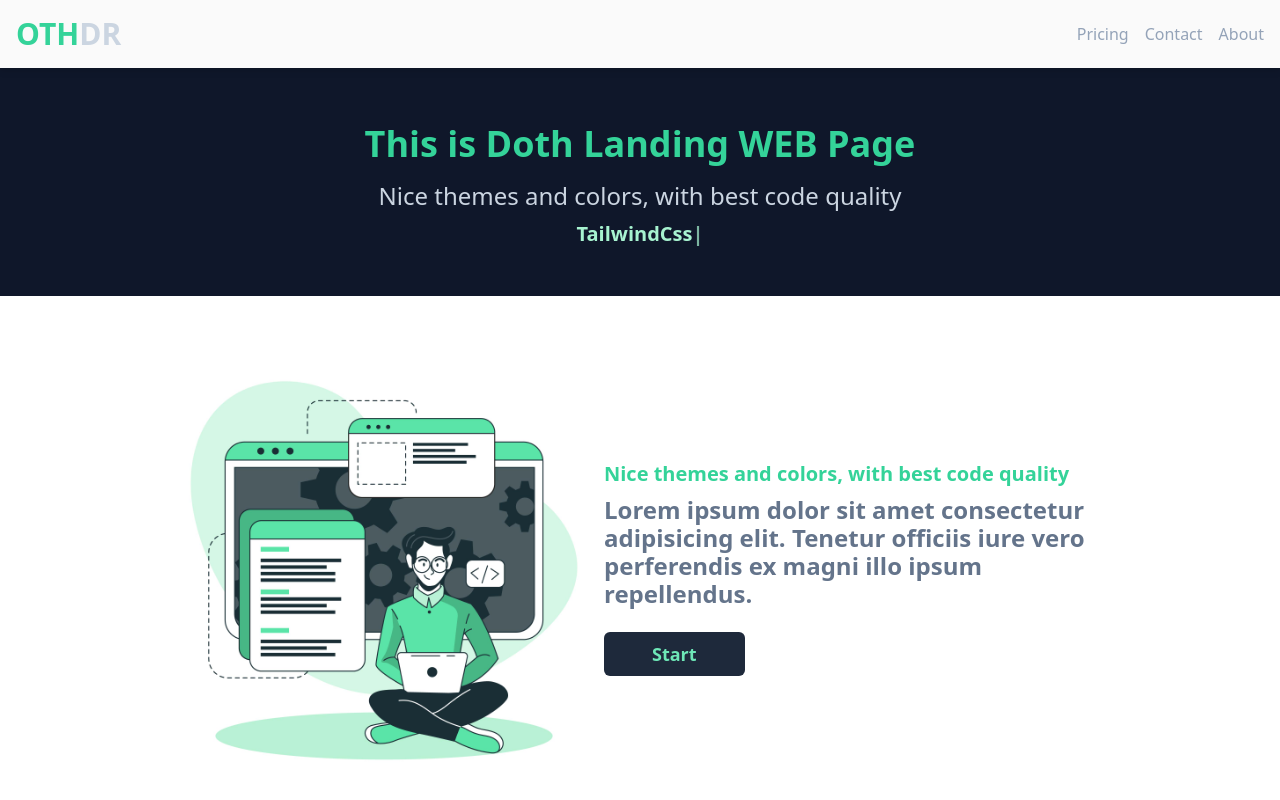
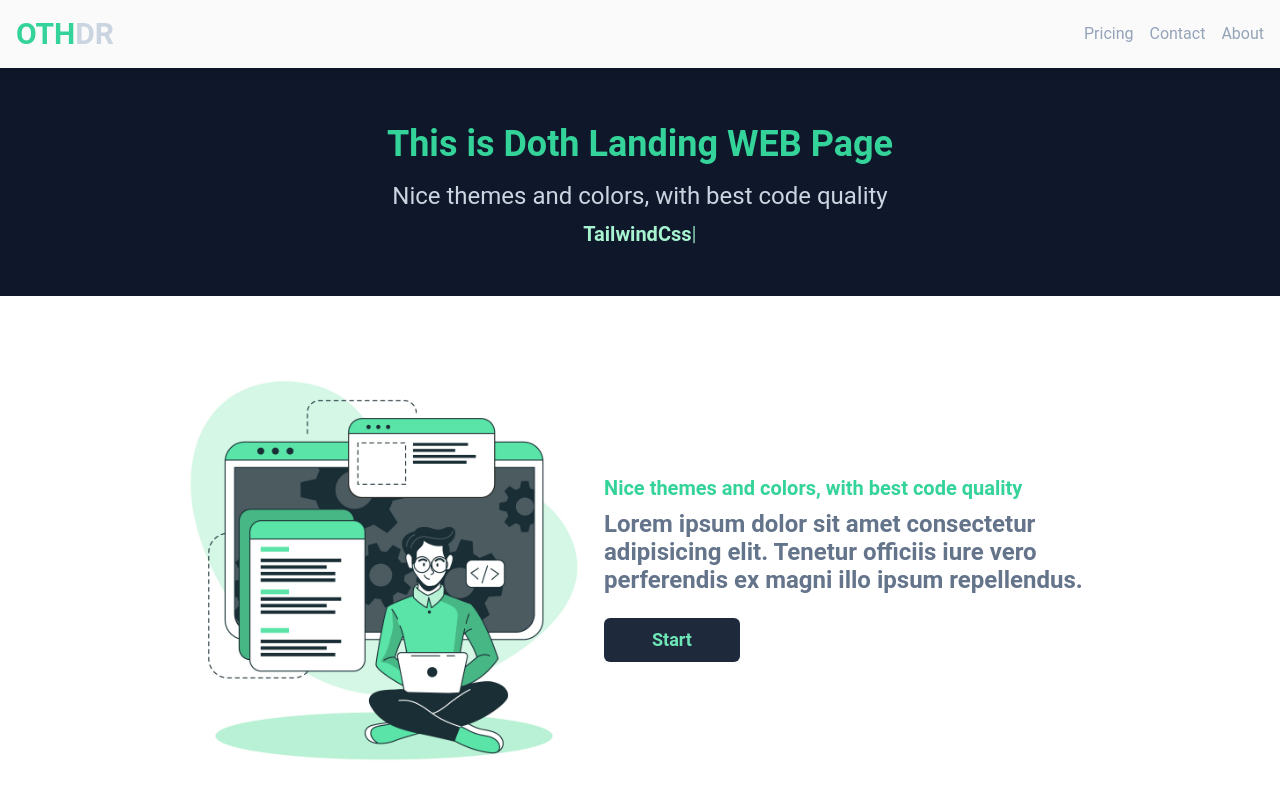
Before and after one commit to OthDr/react-landing1, a React (Create React App) app: page / in a window 1280 px wide. Shown: the top 800 px of the page. Built offline with nearby package versions, Linux system fonts and the light colour scheme.

Commit message:
font updated

```diff
--- a/src/index.css
+++ b/src/index.css
@@ -1,7 +1,11 @@
 @tailwind base;
 @tailwind components;
 @tailwind utilities;
+@import url('https://fonts.googleapis.com/css2?family=Roboto&display=swap');
 
+*{
+    font-family: 'Roboto';
+}
 body{
     /*max-width: 1240px;
     margin: 0 auto;
```
